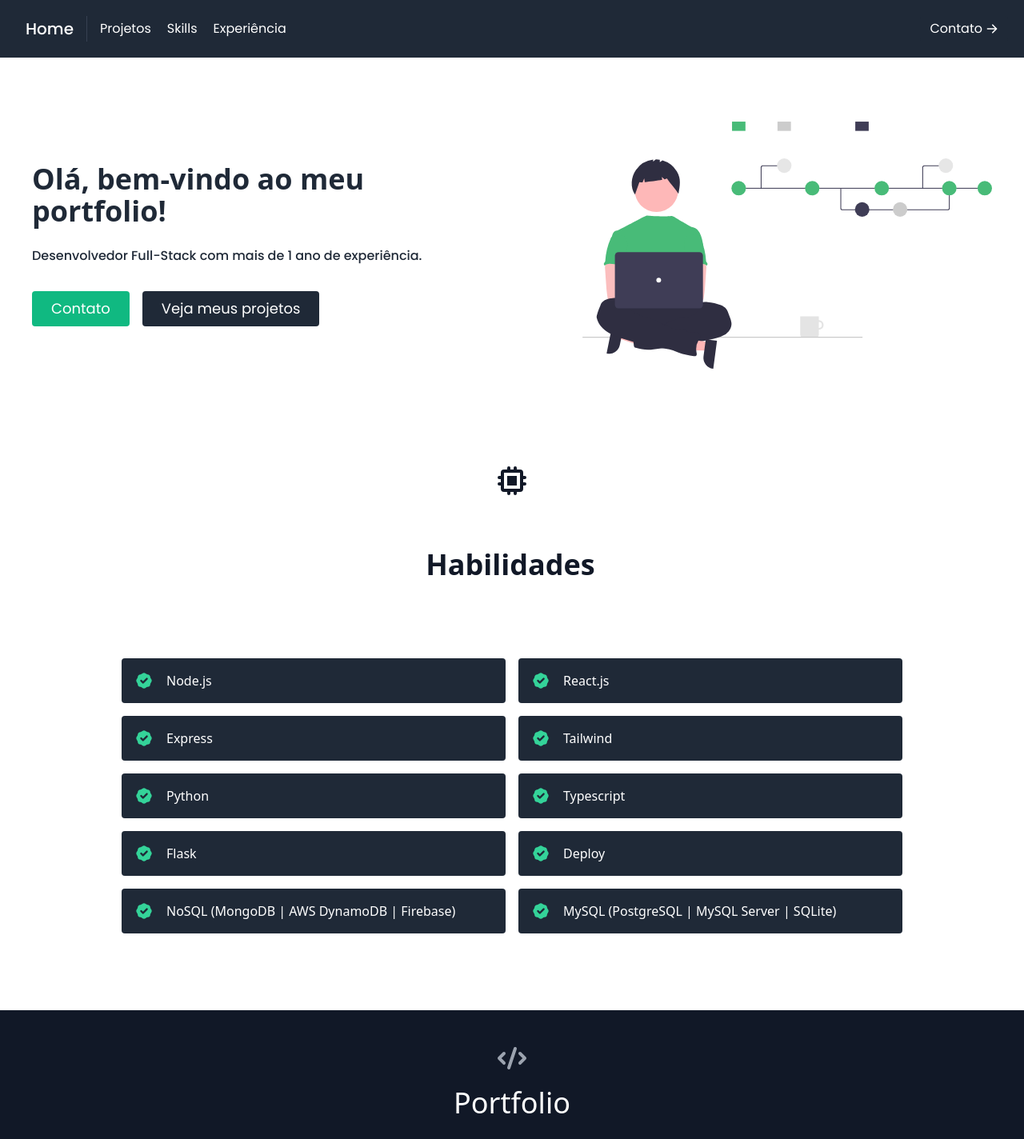
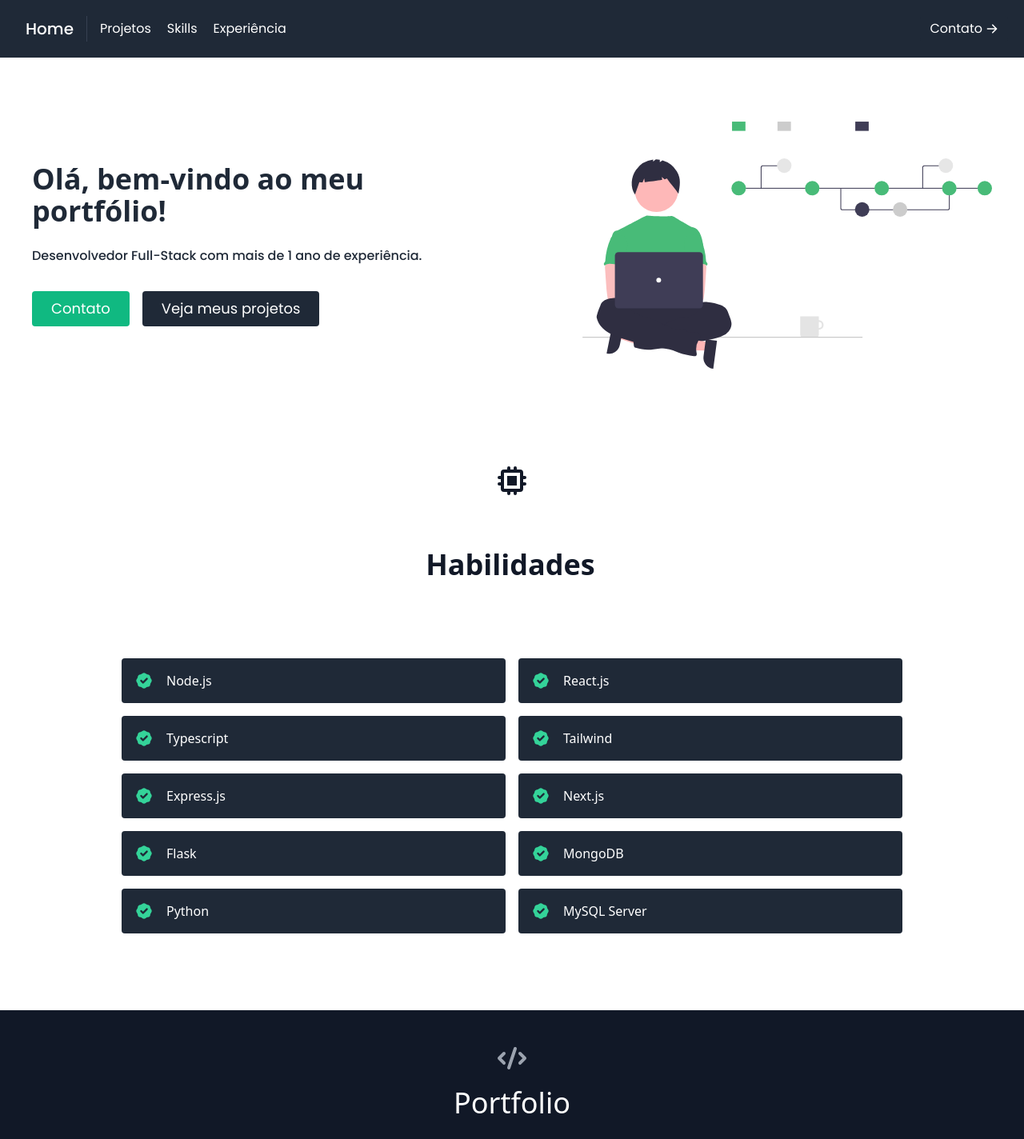
Before and after one commit to ThiagoDev202/my-portfolio, a React (Create React App) app: page / in a window 1280 px wide. Shown: the top 1424 px of the page at 80% size. Built offline with nearby package versions, Linux system fonts and the light colour scheme.

Commit message:
feat: skills

```diff
--- a/src/components/About.js
+++ b/src/components/About.js
@@ -6,7 +6,7 @@ export default function About() {
       <div className="container mx-auto flex px-10 py-20 md:flex-row flex-col items-center">
         <div className="lg:flex-grow md:w-1/2 lg:pr-24 md:pr-16 flex flex-col md:items-start md:text-left mb-16 md:mb-0 items-center text-center">
           <h1 className="title-font sm:text-4xl text-3xl font-bold mb-4 font-medium text-gray-800">
-            Olá, bem-vindo ao meu portfolio!
+            Olá, bem-vindo ao meu portfólio!
           </h1>
           <p className=" mb-8 mt-2 title-font sm:text-base text-sm font-medium text-gray-800 leading-relaxed my-1" style={{ fontFamily: 'Poppins, sans-serif' }}>
             Desenvolvedor Full-Stack com mais de 1 ano de experiência.
--- a/src/components/Footer.js
+++ b/src/components/Footer.js
@@ -1,5 +1,6 @@
 import React from "react";
 import { FaLinkedin, FaGithub, FaFilePdf, FaWhatsapp } from "react-icons/fa";
+
 
 const Footer = () => {
   return (
--- a/src/data.js
+++ b/src/data.js
@@ -48,15 +48,29 @@ export const testimonials = [
   },
 ];
 
+// export const skills = [
+//   "Node.js",
+//   "React.js",
+//   "Express.js",
+//   "Tailwind",
+//   "Python",
+//   "Typescript",
+//   "Flask",
+//   "Next.js",
+//   "MongoDB",
+//   "MySQL Server",
+// ];
+
+
 export const skills = [
   "Node.js",
   "React.js",
-  "Express",
+  "Typescript",
   "Tailwind",
+  "Express.js",
+  "Next.js",
+  "Flask",
+  "MongoDB",
   "Python",
-  "Typescript",
-  "Flask",
-  "Deploy",
-  "NoSQL (MongoDB | AWS DynamoDB | Firebase)",
-  "MySQL (PostgreSQL | MySQL Server | SQLite)",
+  "MySQL Server",
 ];
```
Also changed, not shown: 11 other files (tests, documents, lock files or other folders).
